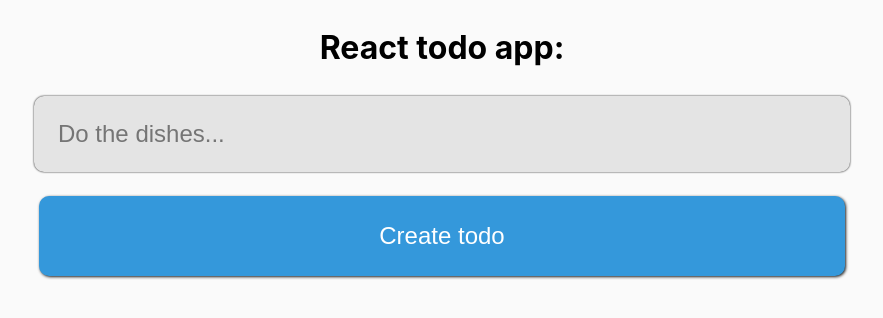
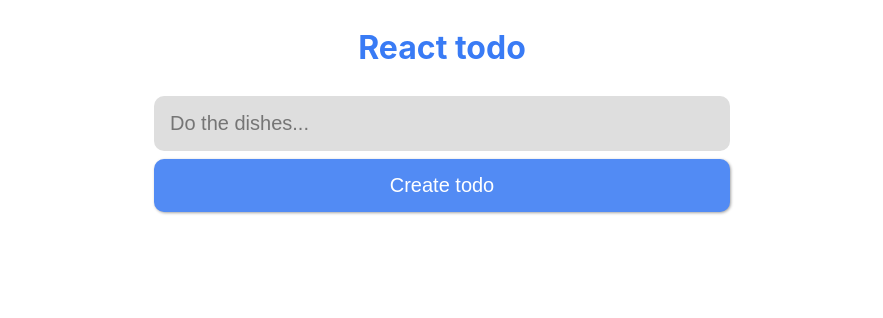
Before and after one commit to Ymirke/react-todo, a React (Create React App) app: page / in a window 1280 px wide. Shown: the top 318 px of the page, without its empty margins (198-1081 px from the left). Built offline with nearby package versions, Linux system fonts and the light colour scheme.

Commit message:
Re-styled the application

```diff
--- a/src/App/App.css
+++ b/src/App/App.css
@@ -1,6 +1,12 @@
+.app{
+  margin-right: auto;
+  margin-left: auto;
+  max-width: 576px;
+}
+
 body {
   font-family: -apple-system, BlinkMacSystemFont, 'Segoe UI', Roboto, Oxygen, Ubuntu, Cantarell, 'Open Sans', 'Helvetica Neue', sans-serif;
-  background-color: #fafafa;
+  background-color: #fff;
   margin: 0;
   font-family: -apple-system, BlinkMacSystemFont, 'Segoe UI', 'Roboto', 'Oxygen', 'Ubuntu', 'Cantarell', 'Fira Sans', 'Droid Sans', 'Helvetica Neue', sans-serif;
   -webkit-font-smoothing: antialiased;
--- a/src/App/App.jsx
+++ b/src/App/App.jsx
@@ -47,13 +47,13 @@ export default function App() {
   };
 
   return (
-    <>
+    <div className="app">
         <Header error={error} createTodo={createTodo} />
         <TodoList
           todos={todos}
           toggleDone={toggleDone}
           deleteTodo={deleteTodo}
         />
-    </>
+      </div>
   );
 }
--- a/src/App/Form.css
+++ b/src/App/Form.css
@@ -4,22 +4,73 @@
 
 .todoForm__field{
   border: 0;
-  padding: 1em;
-  font-size: 1.5em;
-  width: 60vw;
-  background-color: #e4e4e4;
-  border-radius:10px;
-  box-shadow: rgb(0, 0, 0) 0 0 2px;
+  margin-top: 1rem;
+  margin-bottom: 0.25rem;
+  padding: 1rem;
+  font-size: 1.25rem;
+  width: calc(100% - 2rem);
+  outline: none;
+  background-color: #dedede;
+}
+
+.todoForm__field:focus{
+  background-color: #e6e6e6;
 }
 
 .todoForm__button{
-  margin-top: 1em;
-  padding: 1em;
-  background-color: #3498db;
+  padding: 0.75em;
+  margin-top: 0.25rem;
+  margin-bottom: 1rem;
+  background-color: #528BF4;
   color: white;
-  border-color: #00000000;
-  width: 63vw;
-  font-size: 1.5em;
-  box-shadow: rgb(29, 29, 29) 1px 1px 3px;
-  border-radius: 10px;
+  border: none;
+  width: 100%;
+  font-size: 1.25rem;
+  box-shadow: rgb(165, 165, 165) 1px 1px 3px;
 }
+
+@keyframes slideInFromLeft {
+  0% {
+    transform: translateY(100%);
+  }
+  100% {
+    transform: translateY(0);
+  }
+}
+
+.todoForm__errorDisplay {
+  animation: 0.5s ease-out 0s 1 slideInFromLeft;
+  color: #fff;
+  background-color: #FB830F;
+  z-index: 1;
+  position: sticky;
+  padding-top: 1rem;
+  padding-bottom: 1rem;
+  text-align: center;
+  font-weight: 700;
+  width: 100%;
+}
+
+@media (min-width: 576px) {
+  .todoForm__field{
+    border-radius: 10px;
+  }
+  .todoForm__button{
+    border-radius: 10px;
+  }
+  .todoForm__errorDisplay{
+    border-radius: 10px;
+  }
+}
+
+@media (min-width: 768px) {
+
+}
+
+@media (min-width: 992px) {
+
+}
+
+@media (min-width: 1200px) {
+
+}
--- a/src/App/Form.jsx
+++ b/src/App/Form.jsx
@@ -1,7 +1,7 @@
 import React, { useState } from 'react';
 import './Form.css';
 
-export default function Form({ createTodo }) {
+export default function Form({ createTodo, error }) {
   const [todoText, setTodoText] = useState('');
 
   const handleChange = (event) => {
@@ -28,6 +28,9 @@ export default function Form({ createTodo }) {
         onChange={handleChange}
       />
       <input className="todoForm__button" type="submit" value="Create todo" />
+      {error ?
+      <p className="todoForm__errorDisplay">{error}</p>
+      : null}
     </form>
   );
 }
--- a/src/App/Header.css
+++ b/src/App/Header.css
@@ -1,13 +1,20 @@
+.header{
+  padding-top: 1rem;
+  background-color: white;
+  z-index: 1;
+  position: sticky;
+  top: 0;
+}
+
 .header__headline {
   font-weight: bold;
   text-align: center;
   font-size: 2rem;
-  margin: 1em;
+  margin-top: 1rem;
+  margin-bottom: 1rem;
 }
 
-.header__errorDisplay {
-  margin-top: 1em;
-  text-align: center;
-  color: red;
-  font-weight: 700;
+.header__headlineLink{
+  text-decoration: none;
+  color: #397bf5;
 }
--- a/src/App/Header.jsx
+++ b/src/App/Header.jsx
@@ -4,10 +4,12 @@ import Form from './Form';
 
 export default function Header({ error, createTodo }) {
   return (
-    <>
-      <h1 className="header__headline">React todo app:</h1>
-      <Form createTodo={createTodo} />
-      <p className="header__errorDisplay">{error}</p>
-    </>
+    <nav className="header">
+      <h1 className="header__headline">
+        <a className="header__headlineLink" href="https://github.com/Ymirke/react-todo">React todo</a>
+      </h1>
+
+      <Form createTodo={createTodo} error={error} />
+    </nav>
   );
 }
--- a/src/App/Todo.css
+++ b/src/App/Todo.css
@@ -2,29 +2,44 @@
   display:flex;
   justify-content: flex-start;
   align-items: center;
-  margin: 0 auto 1em auto;
   padding: 1em;
-  width: 60vw;
   font-size: 1.5em;
-  border-radius: 10px;
-  background-color: rgb(241, 241, 241);
   position: relative;
-  box-shadow: rgb(134, 134, 134) 0px 1px 1px;
+  border-bottom: 0.5px solid #bdc3c7;
+  -webkit-touch-callout: none;
+  -webkit-user-select: none;
+  -khtml-user-select: none;
+  -moz-user-select: none;
+  -ms-user-select: none;
+  user-select: none;
+}
+
+.todoItem__text{
+  max-width: 80%;
+  word-wrap: break-word;
 }
 
 .todoItem__deleteButton {
   position: absolute;
-  padding: 0 1em 0 1em;
+  padding-right: 0.8rem;
+  padding-left: 0.8rem;
   right: 0;
-  font-size: 0.9em;
-  height: 100%;
+  font-size: 0.8em;
+  height: 70%;
   font-weight: 700;
-  background-color: rgb(0, 205, 184);
+  color:#bdc3c7;
+  border: none;
+  background-color: transparent;
+}
+
+.todoItem__deleteButton:hover{
+  cursor: pointer;
+  background-color: #bdc3c7;
+  color: #fff ;
   border-radius: 10px;
-  border-color: #00000000
 }
 
 .todoItem--done {
-  background-color:#bdc3c7;
+  color:#bdc3c7;
   text-decoration: line-through;
 }
--- a/src/App/Todo.jsx
+++ b/src/App/Todo.jsx
@@ -5,7 +5,7 @@ export default function Todo ({toggleDone, deleteTodo, todoText, done, id }) {
   if (done) {
     return (
       <article onClick={() => { toggleDone(id) }} className="todoItem todoItem--done">
-        <h3>{todoText}</h3>
+        <h3 className="todoItem__text">{todoText}</h3>
         <button className="todoItem__deleteButton" onClick={(event) => {
           event.stopPropagation();
           deleteTodo(id);
--- a/src/App/TodoList.css
+++ b/src/App/TodoList.css
@@ -1,4 +1,6 @@
 .TodoList {
+  /* background-color: orange; */
   padding-top: 1rem;
+  padding-bottom: 1rem;
   text-align: center;
 }
--- a/src/App/TodoList.jsx
+++ b/src/App/TodoList.jsx
@@ -4,7 +4,7 @@ import './TodoList.css'
 
 export default function TodoList ({todos, toggleDone, deleteTodo}) {
   return (
-    <main className="TodoList">
+    <section className="TodoList">
       {
         todos.map((todoItem) => {
           if (!todoItem.done) return (
@@ -35,6 +35,6 @@ export default function TodoList ({todos, toggleDone, deleteTodo}) {
           return undefined;
         })
       }
-    </main>
+    </section>
   )
 }
--- a/src/App/reset.css
+++ b/src/App/reset.css
@@ -2,7 +2,6 @@
    v2.0 | 20110126
    License: none (public domain)
 */
-
 html, body, div, span, applet, object, iframe,
 h1, h2, h3, h4, h5, h6, p, blockquote, pre,
 a, abbr, acronym, address, big, cite, code,
```
Also changed, not shown: react-todo.png. Lines whose indentation alone changed are shown as unchanged.
